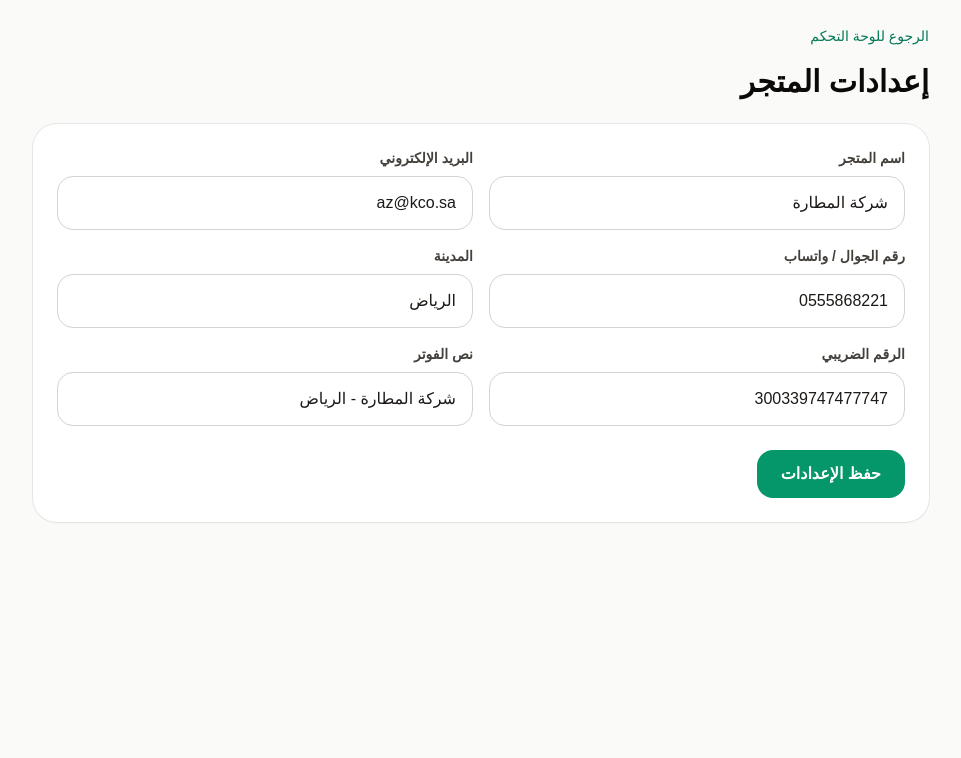
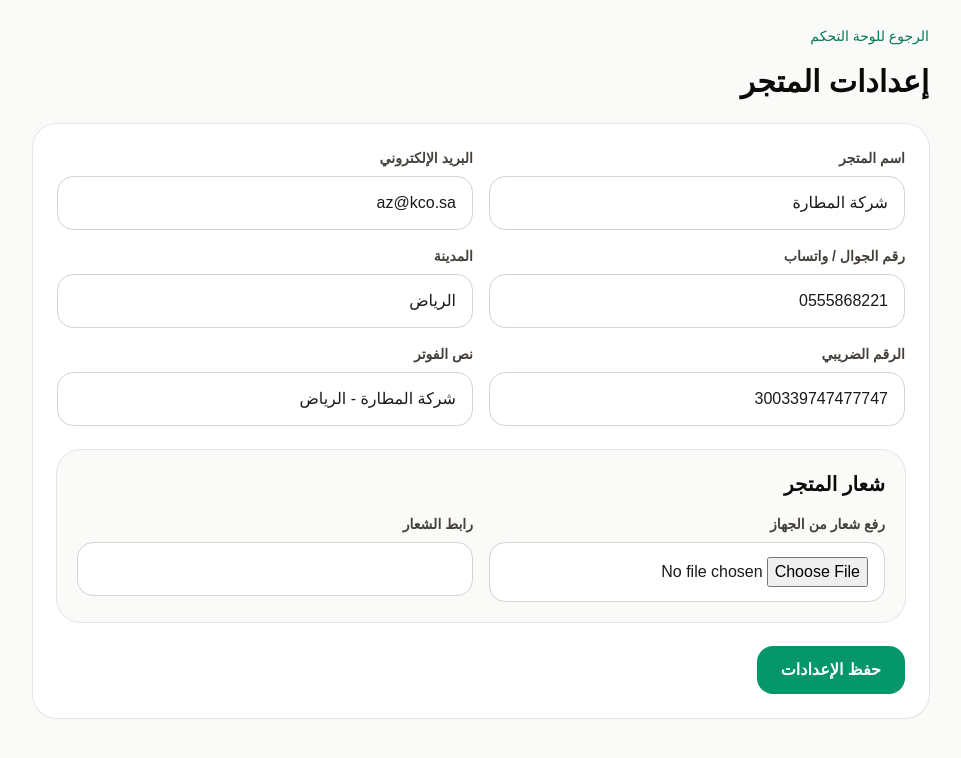
Before and after one commit to azizsoom/one-product-tabby-store, a Next.js app: page /admin/settings in a window 1280 px wide. Shown: the top 758 px of the page, without its empty margins (316-1277 px from the left). Built offline with nearby package versions, Linux system fonts and the light colour scheme; no server answers; the database is empty.

Commit message:
Add store logo setting

```diff
--- a/app/admin/settings/page.tsx
+++ b/app/admin/settings/page.tsx
@@ -8,6 +8,7 @@ type Setting = { key: string; value: string };
 
 const defaults: Record<string, string> = {
   store_name: 'شركة المطارة',
+  store_logo_url: '',
   store_email: 'az@kco.sa',
   store_phone: '0555868221',
   store_city: 'الرياض',
@@ -28,6 +29,29 @@ export default function SettingsPage() {
       (data as Setting[]).forEach((row) => { next[row.key] = row.value || ''; });
       setSettings(next);
     }
+  }
+
+  async function uploadLogo(file: File) {
+    if (!file) return;
+    const allowedTypes = ['image/jpeg', 'image/png', 'image/webp', 'image/svg+xml'];
+    if (!allowedTypes.includes(file.type)) {
+      setMessage('صيغة الشعار غير مدعومة. استخدم PNG أو JPG أو WEBP أو SVG.');
+      return;
+    }
+    if (file.size > 3 * 1024 * 1024) {
+      setMessage('حجم الشعار كبير. الحد الأقصى 3MB.');
+      return;
+    }
+    const extension = file.name.split('.').pop() || 'png';
+    const filePath = `logos/store-logo-${Date.now()}.${extension}`;
+    const { error } = await db.storage.from('product-images').upload(filePath, file, { cacheControl: '3600', upsert: true });
+    if (error) {
+      setMessage('فشل رفع الشعار: ' + error.message);
+      return;
+    }
+    const { data } = db.storage.from('product-images').getPublicUrl(filePath);
+    setSettings({ ...settings, store_logo_url: data.publicUrl });
+    setMessage('تم رفع الشعار. اضغط حفظ الإعدادات لاعتماده.');
   }
 
   async function saveSettings() {
@@ -51,6 +75,23 @@ export default function SettingsPage() {
             <Field label="الرقم الضريبي" value={settings.vat_number} onChange={(v) => setSettings({ ...settings, vat_number: v })} />
             <Field label="نص الفوتر" value={settings.footer_text} onChange={(v) => setSettings({ ...settings, footer_text: v })} />
           </div>
+
+          <div className="mt-6 rounded-3xl bg-stone-50 p-5 ring-1 ring-stone-200">
+            <h2 className="text-xl font-black">شعار المتجر</h2>
+            <div className="mt-4 grid gap-4 md:grid-cols-2">
+              <label>
+                <span className="mb-2 block text-sm font-bold text-stone-700">رفع شعار من الجهاز</span>
+                <input className="input" type="file" accept="image/png,image/jpeg,image/webp,image/svg+xml" onChange={(e) => e.target.files?.[0] && uploadLogo(e.target.files[0])} />
+              </label>
+              <Field label="رابط الشعار" value={settings.store_logo_url} onChange={(v) => setSettings({ ...settings, store_logo_url: v })} />
+            </div>
+            {settings.store_logo_url ? (
+              <div className="mt-4 rounded-2xl bg-white p-4 text-center ring-1 ring-stone-200">
+                <img src={settings.store_logo_url} alt="شعار المتجر" className="mx-auto max-h-28 object-contain" />
+              </div>
+            ) : null}
+          </div>
+
           {message ? <p className="mt-4 rounded-2xl bg-stone-100 p-3 text-sm">{message}</p> : null}
           <button onClick={saveSettings} className="mt-6 rounded-2xl bg-emerald-600 px-6 py-3 font-bold text-white">حفظ الإعدادات</button>
         </div>
```
